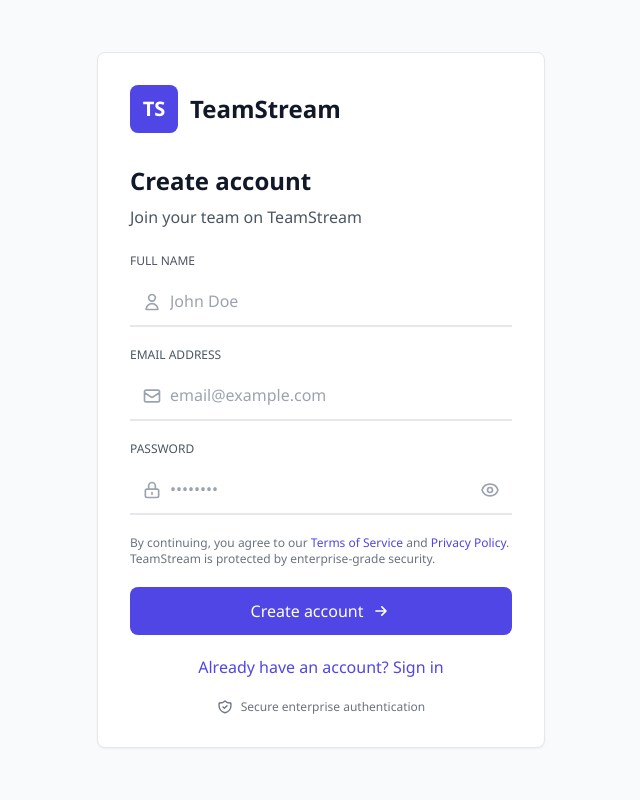
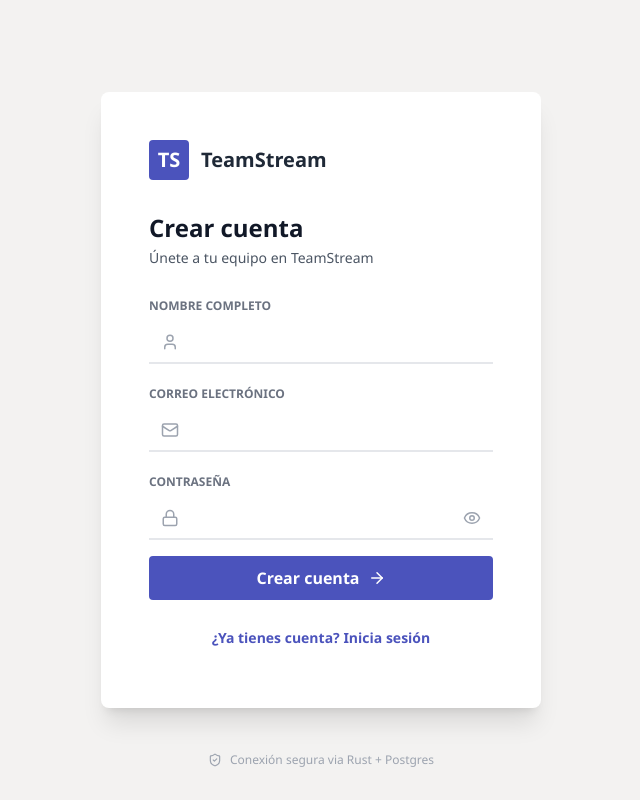
Before and after one commit to jesus-bazan-entel/ApoloTeams, a React (Vite) app in the folder frontend-react/: page /register in a window 1280 px wide. Shown: the whole page, without its empty margins (319-959 px from the left). Built offline with nearby package versions, Linux system fonts and the light colour scheme.

Commit message:
Refactor: React + Vite frontend with modern UI and PostgreSQL database

```diff
--- a/frontend-react/src/pages/LoginPage.tsx
+++ b/frontend-react/src/pages/LoginPage.tsx
@@ -1,167 +1,114 @@
 import { useState } from 'react';
 import { useNavigate, Link } from 'react-router-dom';
+import { Eye, EyeOff, ArrowRight, ShieldCheck, Mail, Lock } from 'lucide-react';
 import { useStore } from '../store';
 import { apiClient } from '../api/client';
 
 function LoginPage() {
   const navigate = useNavigate();
   const { setAuth } = useStore();
-  const [email, setEmail] = useState('');
-  const [password, setPassword] = useState('');
-  const [error, setError] = useState('');
-  const [loading, setLoading] = useState(false);
+  const [formData, setFormData] = useState({ email: '', password: '' });
   const [showPassword, setShowPassword] = useState(false);
+  const [isLoading, setIsLoading] = useState(false);
+  const [error, setError] = useState<string | null>(null);
 
   const handleSubmit = async (e: React.FormEvent) => {
     e.preventDefault();
-    setError('');
-    setLoading(true);
+    setError(null);
+    setIsLoading(true);
 
     try {
-      const response = await apiClient.login({ email, password });
+      const response = await apiClient.login(formData);
       setAuth(response.user, response.access_token, response.refresh_token);
       navigate('/');
-    } catch (err: unknown) {
-      const error = err as { response?: { data?: { error?: { message?: string } } } };
-      setError(error.response?.data?.error?.message || 'Login failed. Please check your credentials.');
+    } catch (err: any) {
+      setError(err.response?.data?.error?.message || 'Credenciales inválidas');
     } finally {
-      setLoading(false);
+      setIsLoading(false);
     }
   };
 
   return (
-    <div className="min-h-screen flex items-center justify-center bg-gray-50 p-4">
-      <div className="w-full max-w-md">
-        <div className="bg-white rounded-lg shadow-sm border border-gray-200 p-8">
-          {/* Logo and Title */}
-          <div className="flex items-center gap-3 mb-8">
-            <div className="w-12 h-12 rounded-lg bg-indigo-600 flex items-center justify-center text-white font-bold text-xl">
+    <div className="min-h-screen w-full flex items-center justify-center bg-[#f3f2f1] p-4">
+      <div className="w-full max-w-[440px] bg-white rounded-lg shadow-xl p-8 md:p-12">
+        <div className="mb-8 flex items-center gap-3">
+          <div className="w-10 h-10 flex items-center justify-center bg-[#4B53BC] rounded text-white font-bold text-xl">
             TS
           </div>
-            <h1 className="text-2xl font-semibold text-gray-900">TeamStream</h1>
+          <h1 className="text-xl font-bold text-gray-800">TeamStream</h1>
         </div>
 
-          {/* Sign in heading */}
         <div className="mb-6">
-            <h2 className="text-2xl font-semibold text-gray-900 mb-2">Sign in</h2>
-            <p className="text-gray-600">Use your organizational account</p>
+          <h2 className="text-2xl font-semibold text-gray-900">Iniciar sesión</h2>
+          <p className="text-sm text-gray-600 mt-1">Usa tu cuenta corporativa para continuar</p>
         </div>
 
-          {/* Form */}
-          <form onSubmit={handleSubmit} className="space-y-5">
         {error && (
-              <div className="bg-red-50 border border-red-200 text-red-700 px-4 py-3 rounded-lg text-sm">
+          <div className="mb-4 p-3 bg-red-50 text-red-600 text-xs rounded border border-red-100">
             {error}
           </div>
         )}
 
-            {/* Email */}
-            <div>
-              <label htmlFor="email" className="block text-xs font-medium text-gray-600 uppercase mb-2">
-                Email Address
-              </label>
+        <form onSubmit={handleSubmit} className="space-y-4">
+          <div className="space-y-1">
+            <label className="text-xs font-semibold text-gray-500 uppercase">Correo Electrónico</label>
             <div className="relative">
-                <div className="absolute inset-y-0 left-0 pl-3 flex items-center pointer-events-none">
-                  <svg className="w-5 h-5 text-gray-400" fill="none" stroke="currentColor" viewBox="0 0 24 24">
-                    <path strokeLinecap="round" strokeLinejoin="round" strokeWidth={2} d="M3 8l7.89 5.26a2 2 0 002.22 0L21 8M5 19h14a2 2 0 002-2V7a2 2 0 00-2-2H5a2 2 0 00-2 2v10a2 2 0 002 2z" />
-                  </svg>
-                </div>
+              <Mail className="absolute left-3 top-1/2 -translate-y-1/2 text-gray-400" size={18} />
               <input
-                  id="email"
                 type="email"
                 required
-                  value={email}
-                  onChange={(e) => setEmail(e.target.value)}
-                  className="w-full pl-10 pr-4 py-3 border-b-2 border-gray-200 focus:border-indigo-600 focus:outline-none transition-colors bg-transparent text-gray-900 placeholder-gray-400"
-                  placeholder="email@example.com"
+                className="w-full h-11 pl-10 pr-4 border-b-2 border-gray-200 focus:border-[#4B53BC] outline-none transition-colors text-sm"
+                value={formData.email}
+                onChange={(e) => setFormData({ ...formData, email: e.target.value })}
               />
             </div>
           </div>
 
-            {/* Password */}
-            <div>
-              <label htmlFor="password" className="block text-xs font-medium text-gray-600 uppercase mb-2">
-                Password
-              </label>
+          <div className="space-y-1">
+            <label className="text-xs font-semibold text-gray-500 uppercase">Contraseña</label>
             <div className="relative">
-                <div className="absolute inset-y-0 left-0 pl-3 flex items-center pointer-events-none">
-                  <svg className="w-5 h-5 text-gray-400" fill="none" stroke="currentColor" viewBox="0 0 24 24">
-                    <path strokeLinecap="round" strokeLinejoin="round" strokeWidth={2} d="M12 15v2m-6 4h12a2 2 0 002-2v-6a2 2 0 00-2-2H6a2 2 0 00-2 2v6a2 2 0 002 2zm10-10V7a4 4 0 00-8 0v4h8z" />
-                  </svg>
-                </div>
+              <Lock className="absolute left-3 top-1/2 -translate-y-1/2 text-gray-400" size={18} />
               <input
-                  id="password"
                 type={showPassword ? 'text' : 'password'}
                 required
-                  value={password}
-                  onChange={(e) => setPassword(e.target.value)}
-                  className="w-full pl-10 pr-12 py-3 border-b-2 border-gray-200 focus:border-indigo-600 focus:outline-none transition-colors bg-transparent text-gray-900 placeholder-gray-400"
-                  placeholder="••••••••"
+                className="w-full h-11 pl-10 pr-12 border-b-2 border-gray-200 focus:border-[#4B53BC] outline-none transition-colors text-sm"
+                value={formData.password}
+                onChange={(e) => setFormData({ ...formData, password: e.target.value })}
               />
               <button
                 type="button"
                 onClick={() => setShowPassword(!showPassword)}
-                  className="absolute inset-y-0 right-0 pr-3 flex items-center text-gray-400 hover:text-gray-600"
+                className="absolute right-3 top-1/2 -translate-y-1/2 text-gray-400"
               >
-                  {showPassword ? (
-                    <svg className="w-5 h-5" fill="none" stroke="currentColor" viewBox="0 0 24 24">
-                      <path strokeLinecap="round" strokeLinejoin="round" strokeWidth={2} d="M13.875 18.825A10.05 10.05 0 0112 19c-4.478 0-8.268-2.943-9.543-7a9.97 9.97 0 011.563-3.029m5.858.908a3 3 0 114.243 4.243M9.878 9.878l4.242 4.242M9.88 9.88l-3.29-3.29m7.532 7.532l3.29 3.29M3 3l3.59 3.59m0 0A9.953 9.953 0 0112 5c4.478 0 8.268 2.943 9.543 7a10.025 10.025 0 01-4.132 5.411m0 0L21 21" />
-                    </svg>
-                  ) : (
-                    <svg className="w-5 h-5" fill="none" stroke="currentColor" viewBox="0 0 24 24">
-                      <path strokeLinecap="round" strokeLinejoin="round" strokeWidth={2} d="M15 12a3 3 0 11-6 0 3 3 0 016 0z" />
-                      <path strokeLinecap="round" strokeLinejoin="round" strokeWidth={2} d="M2.458 12C3.732 7.943 7.523 5 12 5c4.478 0 8.268 2.943 9.542 7-1.274 4.057-5.064 7-9.542 7-4.477 0-8.268-2.943-9.542-7z" />
-                    </svg>
-                  )}
+                {showPassword ? <EyeOff size={18} /> : <Eye size={18} />}
               </button>
             </div>
           </div>
 
-            {/* Terms */}
-            <p className="text-xs text-gray-500">
-              By continuing, you agree to our <a href="#" className="text-indigo-600 hover:underline">Terms of Service</a> and <a href="#" className="text-indigo-600 hover:underline">Privacy Policy</a>. TeamStream is protected by enterprise-grade security.
-            </p>
-
-            {/* Submit Button */}
           <button
             type="submit"
-              disabled={loading}
-              className="w-full bg-indigo-600 hover:bg-indigo-700 text-white font-medium py-3 px-4 rounded-lg transition-colors disabled:opacity-50 disabled:cursor-not-allowed flex items-center justify-center gap-2"
+            disabled={isLoading}
+            className="w-full h-11 bg-[#4B53BC] text-white rounded font-semibold flex items-center justify-center gap-2 hover:bg-[#3b43a3] transition-all disabled:opacity-70"
           >
-              {loading ? (
-                <>
-                  <svg className="animate-spin h-5 w-5" viewBox="0 0 24 24">
-                    <circle className="opacity-25" cx="12" cy="12" r="10" stroke="currentColor" strokeWidth="4" fill="none" />
-                    <path className="opacity-75" fill="currentColor" d="M4 12a8 8 0 018-8V0C5.373 0 0 5.373 0 12h4zm2 5.291A7.962 7.962 0 014 12H0c0 3.042 1.135 5.824 3 7.938l3-2.647z" />
-                  </svg>
-                  Signing in...
-                </>
+            {isLoading ? (
+              <div className="w-5 h-5 border-2 border-white/30 border-t-white rounded-full animate-spin" />
             ) : (
-                <>
-                  Sign in
-                  <svg className="w-5 h-5" fill="none" stroke="currentColor" viewBox="0 0 24 24">
-                    <path strokeLinecap="round" strokeLinejoin="round" strokeWidth={2} d="M13 7l5 5m0 0l-5 5m5-5H6" />
-                  </svg>
-                </>
+              'Entrar'
             )}
+            <ArrowRight size={18} />
           </button>
 
-            {/* Security badge */}
-            <div className="flex items-center justify-center gap-2 text-xs text-gray-500">
-              <svg className="w-4 h-4" fill="none" stroke="currentColor" viewBox="0 0 24 24">
-                <path strokeLinecap="round" strokeLinejoin="round" strokeWidth={2} d="M9 12l2 2 4-4m5.618-4.016A11.955 11.955 0 0112 2.944a11.955 11.955 0 01-8.618 3.04A12.02 12.02 0 003 9c0 5.591 3.824 10.29 9 11.622 5.176-1.332 9-6.03 9-11.622 0-1.042-.133-2.052-.382-3.016z" />
-              </svg>
-              Secure enterprise authentication
-            </div>
-
-            {/* Create account link */}
-            <div className="text-center">
-              <Link to="/register" className="text-indigo-600 hover:underline font-medium">
-                No account? Create one!
+          <Link
+            to="/register"
+            className="w-full h-11 text-[#4B53BC] text-sm font-semibold hover:bg-gray-50 rounded transition-colors flex items-center justify-center"
+          >
+            ¿No tienes cuenta? Regístrate
           </Link>
-            </div>
         </form>
       </div>
+      <div className="absolute bottom-8 text-gray-400 text-xs flex items-center gap-2 font-medium">
+        <ShieldCheck size={14} />
+        <span>Conexión segura via Rust + Postgres</span>
       </div>
     </div>
   );
--- a/frontend-react/src/pages/RegisterPage.tsx
+++ b/frontend-react/src/pages/RegisterPage.tsx
@@ -1,198 +1,135 @@
 import { useState } from 'react';
 import { useNavigate, Link } from 'react-router-dom';
+import { Eye, EyeOff, ArrowRight, ShieldCheck, Mail, Lock, User } from 'lucide-react';
 import { useStore } from '../store';
 import { apiClient } from '../api/client';
 
 function RegisterPage() {
   const navigate = useNavigate();
   const { setAuth } = useStore();
-  const [fullName, setFullName] = useState('');
-  const [email, setEmail] = useState('');
-  const [password, setPassword] = useState('');
-  const [error, setError] = useState('');
-  const [loading, setLoading] = useState(false);
+  const [formData, setFormData] = useState({ fullName: '', email: '', password: '' });
   const [showPassword, setShowPassword] = useState(false);
+  const [isLoading, setIsLoading] = useState(false);
+  const [error, setError] = useState<string | null>(null);
 
   const handleSubmit = async (e: React.FormEvent) => {
     e.preventDefault();
-    setError('');
-    setLoading(true);
+    setError(null);
+    setIsLoading(true);
 
     try {
       // Generate username from email
-      const username = email.split('@')[0];
+      const username = formData.email.split('@')[0];
       const response = await apiClient.register({
-        email,
+        email: formData.email,
         username,
-        password,
-        display_name: fullName,
+        password: formData.password,
+        display_name: formData.fullName,
       });
       setAuth(response.user, response.access_token, response.refresh_token);
       navigate('/');
-    } catch (err: unknown) {
-      const error = err as { response?: { data?: { error?: { message?: string } } } };
-      setError(error.response?.data?.error?.message || 'Registration failed. Please try again.');
+    } catch (err: any) {
+      setError(err.response?.data?.error?.message || 'Error al crear la cuenta');
     } finally {
-      setLoading(false);
+      setIsLoading(false);
     }
   };
 
   return (
-    <div className="min-h-screen flex items-center justify-center bg-gray-50 p-4">
-      <div className="w-full max-w-md">
-        <div className="bg-white rounded-lg shadow-sm border border-gray-200 p-8">
-          {/* Logo and Title */}
-          <div className="flex items-center gap-3 mb-8">
-            <div className="w-12 h-12 rounded-lg bg-indigo-600 flex items-center justify-center text-white font-bold text-xl">
+    <div className="min-h-screen w-full flex items-center justify-center bg-[#f3f2f1] p-4">
+      <div className="w-full max-w-[440px] bg-white rounded-lg shadow-xl p-8 md:p-12">
+        <div className="mb-8 flex items-center gap-3">
+          <div className="w-10 h-10 flex items-center justify-center bg-[#4B53BC] rounded text-white font-bold text-xl">
             TS
           </div>
-            <h1 className="text-2xl font-semibold text-gray-900">TeamStream</h1>
+          <h1 className="text-xl font-bold text-gray-800">TeamStream</h1>
         </div>
 
-          {/* Create account heading */}
         <div className="mb-6">
-            <h2 className="text-2xl font-semibold text-gray-900 mb-2">Create account</h2>
-            <p className="text-gray-600">Join your team on TeamStream</p>
+          <h2 className="text-2xl font-semibold text-gray-900">Crear cuenta</h2>
+          <p className="text-sm text-gray-600 mt-1">Únete a tu equipo en TeamStream</p>
         </div>
 
-          {/* Form */}
-          <form onSubmit={handleSubmit} className="space-y-5">
         {error && (
-              <div className="bg-red-50 border border-red-200 text-red-700 px-4 py-3 rounded-lg text-sm">
+          <div className="mb-4 p-3 bg-red-50 text-red-600 text-xs rounded border border-red-100">
             {error}
           </div>
         )}
 
-            {/* Full Name */}
-            <div>
-              <label htmlFor="fullName" className="block text-xs font-medium text-gray-600 uppercase mb-2">
-                Full Name
-              </label>
+        <form onSubmit={handleSubmit} className="space-y-4">
+          <div className="space-y-1">
+            <label className="text-xs font-semibold text-gray-500 uppercase">Nombre Completo</label>
             <div className="relative">
-                <div className="absolute inset-y-0 left-0 pl-3 flex items-center pointer-events-none">
-                  <svg className="w-5 h-5 text-gray-400" fill="none" stroke="currentColor" viewBox="0 0 24 24">
-                    <path strokeLinecap="round" strokeLinejoin="round" strokeWidth={2} d="M16 7a4 4 0 11-8 0 4 4 0 018 0zM12 14a7 7 0 00-7 7h14a7 7 0 00-7-7z" />
-                  </svg>
-                </div>
+              <User className="absolute left-3 top-1/2 -translate-y-1/2 text-gray-400" size={18} />
               <input
-                  id="fullName"
                 type="text"
                 required
-                  value={fullName}
-                  onChange={(e) => setFullName(e.target.value)}
-                  className="w-full pl-10 pr-4 py-3 border-b-2 border-gray-200 focus:border-indigo-600 focus:outline-none transition-colors bg-transparent text-gray-900 placeholder-gray-400"
-                  placeholder="John Doe"
+                className="w-full h-11 pl-10 pr-4 border-b-2 border-gray-200 focus:border-[#4B53BC] outline-none transition-colors text-sm"
+                value={formData.fullName}
+                onChange={(e) => setFormData({ ...formData, fullName: e.target.value })}
               />
             </div>
           </div>
 
-            {/* Email */}
-            <div>
-              <label htmlFor="email" className="block text-xs font-medium text-gray-600 uppercase mb-2">
-                Email Address
-              </label>
+          <div className="space-y-1">
+            <label className="text-xs font-semibold text-gray-500 uppercase">Correo Electrónico</label>
             <div className="relative">
-                <div className="absolute inset-y-0 left-0 pl-3 flex items-center pointer-events-none">
-                  <svg className="w-5 h-5 text-gray-400" fill="none" stroke="currentColor" viewBox="0 0 24 24">
-                    <path strokeLinecap="round" strokeLinejoin="round" strokeWidth={2} d="M3 8l7.89 5.26a2 2 0 002.22 0L21 8M5 19h14a2 2 0 002-2V7a2 2 0 00-2-2H5a2 2 0 00-2 2v10a2 2 0 002 2z" />
-                  </svg>
-                </div>
+              <Mail className="absolute left-3 top-1/2 -translate-y-1/2 text-gray-400" size={18} />
               <input
-                  id="email"
                 type="email"
                 required
-                  value={email}
-                  onChange={(e) => setEmail(e.target.value)}
-                  className="w-full pl-10 pr-4 py-3 border-b-2 border-gray-200 focus:border-indigo-600 focus:outline-none transition-colors bg-transparent text-gray-900 placeholder-gray-400"
-                  placeholder="email@example.com"
+                className="w-full h-11 pl-10 pr-4 border-b-2 border-gray-200 focus:border-[#4B53BC] outline-none transition-colors text-sm"
+                value={formData.email}
+                onChange={(e) => setFormData({ ...formData, email: e.target.value })}
               />
             </div>
           </div>
 
-            {/* Password */}
-            <div>
-              <label htmlFor="password" className="block text-xs font-medium text-gray-600 uppercase mb-2">
-                Password
-              </label>
+          <div className="space-y-1">
+            <label className="text-xs font-semibold text-gray-500 uppercase">Contraseña</label>
             <div className="relative">
-                <div className="absolute inset-y-0 left-0 pl-3 flex items-center pointer-events-none">
-                  <svg className="w-5 h-5 text-gray-400" fill="none" stroke="currentColor" viewBox="0 0 24 24">
-                    <path strokeLinecap="round" strokeLinejoin="round" strokeWidth={2} d="M12 15v2m-6 4h12a2 2 0 002-2v-6a2 2 0 00-2-2H6a2 2 0 00-2 2v6a2 2 0 002 2zm10-10V7a4 4 0 00-8 0v4h8z" />
-                  </svg>
-                </div>
+              <Lock className="absolute left-3 top-1/2 -translate-y-1/2 text-gray-400" size={18} />
               <input
-                  id="password"
                 type={showPassword ? 'text' : 'password'}
                 required
-                  value={password}
-                  onChange={(e) => setPassword(e.target.value)}
-                  className="w-full pl-10 pr-12 py-3 border-b-2 border-gray-200 focus:border-indigo-600 focus:outline-none transition-colors bg-transparent text-gray-900 placeholder-gray-400"
-                  placeholder="••••••••"
+                className="w-full h-11 pl-10 pr-12 border-b-2 border-gray-200 focus:border-[#4B53BC] outline-none transition-colors text-sm"
+                value={formData.password}
+                onChange={(e) => setFormData({ ...formData, password: e.target.value })}
               />
               <button
                 type="button"
                 onClick={() => setShowPassword(!showPassword)}
-                  className="absolute inset-y-0 right-0 pr-3 flex items-center text-gray-400 hover:text-gray-600"
+                className="absolute right-3 top-1/2 -translate-y-1/2 text-gray-400"
               >
-                  {showPassword ? (
-                    <svg className="w-5 h-5" fill="none" stroke="currentColor" viewBox="0 0 24 24">
-                      <path strokeLinecap="round" strokeLinejoin="round" strokeWidth={2} d="M13.875 18.825A10.05 10.05 0 0112 19c-4.478 0-8.268-2.943-9.543-7a9.97 9.97 0 011.563-3.029m5.858.908a3 3 0 114.243 4.243M9.878 9.878l4.242 4.242M9.88 9.88l-3.29-3.29m7.532 7.532l3.29 3.29M3 3l3.59 3.59m0 0A9.953 9.953 0 0112 5c4.478 0 8.268 2.943 9.543 7a10.025 10.025 0 01-4.132 5.411m0 0L21 21" />
-                    </svg>
-                  ) : (
-                    <svg className="w-5 h-5" fill="none" stroke="currentColor" viewBox="0 0 24 24">
-                      <path strokeLinecap="round" strokeLinejoin="round" strokeWidth={2} d="M15 12a3 3 0 11-6 0 3 3 0 016 0z" />
-                      <path strokeLinecap="round" strokeLinejoin="round" strokeWidth={2} d="M2.458 12C3.732 7.943 7.523 5 12 5c4.478 0 8.268 2.943 9.542 7-1.274 4.057-5.064 7-9.542 7-4.477 0-8.268-2.943-9.542-7z" />
-                    </svg>
-                  )}
+                {showPassword ? <EyeOff size={18} /> : <Eye size={18} />}
               </button>
             </div>
           </div>
 
-            {/* Terms */}
-            <p className="text-xs text-gray-500">
-              By continuing, you agree to our <a href="#" className="text-indigo-600 hover:underline">Terms of Service</a> and <a href="#" className="text-indigo-600 hover:underline">Privacy Policy</a>. TeamStream is protected by enterprise-grade security.
-            </p>
-
-            {/* Submit Button */}
           <button
             type="submit"
-              disabled={loading}
-              className="w-full bg-indigo-600 hover:bg-indigo-700 text-white font-medium py-3 px-4 rounded-lg transition-colors disabled:opacity-50 disabled:cursor-not-allowed flex items-center justify-center gap-2"
+            disabled={isLoading}
+            className="w-full h-11 bg-[#4B53BC] text-white rounded font-semibold flex items-center justify-center gap-2 hover:bg-[#3b43a3] transition-all disabled:opacity-70"
           >
-              {loading ? (
-                <>
-                  <svg className="animate-spin h-5 w-5" viewBox="0 0 24 24">
-                    <circle className="opacity-25" cx="12" cy="12" r="10" stroke="currentColor" strokeWidth="4" fill="none" />
-                    <path className="opacity-75" fill="currentColor" d="M4 12a8 8 0 018-8V0C5.373 0 0 5.373 0 12h4zm2 5.291A7.962 7.962 0 014 12H0c0 3.042 1.135 5.824 3 7.938l3-2.647z" />
-                  </svg>
-                  Creating account...
-                </>
+            {isLoading ? (
+              <div className="w-5 h-5 border-2 border-white/30 border-t-white rounded-full animate-spin" />
             ) : (
-                <>
-                  Create account
-                  <svg className="w-5 h-5" fill="none" stroke="currentColor" viewBox="0 0 24 24">
-                    <path strokeLinecap="round" strokeLinejoin="round" strokeWidth={2} d="M13 7l5 5m0 0l-5 5m5-5H6" />
-                  </svg>
-                </>
+              'Crear cuenta'
             )}
+            <ArrowRight size={18} />
           </button>
 
-            {/* Sign in link */}
-            <div className="text-center">
-              <Link to="/login" className="text-indigo-600 hover:underline font-medium">
-                Already have an account? Sign in
+          <Link
+            to="/login"
+            className="w-full h-11 text-[#4B53BC] text-sm font-semibold hover:bg-gray-50 rounded transition-colors flex items-center justify-center"
+          >
+            ¿Ya tienes cuenta? Inicia sesión
           </Link>
-            </div>
-
-            {/* Security badge */}
-            <div className="flex items-center justify-center gap-2 text-xs text-gray-500">
-              <svg className="w-4 h-4" fill="none" stroke="currentColor" viewBox="0 0 24 24">
-                <path strokeLinecap="round" strokeLinejoin="round" strokeWidth={2} d="M9 12l2 2 4-4m5.618-4.016A11.955 11.955 0 0112 2.944a11.955 11.955 0 01-8.618 3.04A12.02 12.02 0 003 9c0 5.591 3.824 10.29 9 11.622 5.176-1.332 9-6.03 9-11.622 0-1.042-.133-2.052-.382-3.016z" />
-              </svg>
-              Secure enterprise authentication
-            </div>
         </form>
       </div>
+      <div className="absolute bottom-8 text-gray-400 text-xs flex items-center gap-2 font-medium">
+        <ShieldCheck size={14} />
+        <span>Conexión segura via Rust + Postgres</span>
       </div>
     </div>
   );
```
Also changed, not shown: frontend-react/package.json (+4 -3 lines), 1 other file (tests, documents, lock files or other folders). Lines whose indentation alone changed are shown as unchanged.
